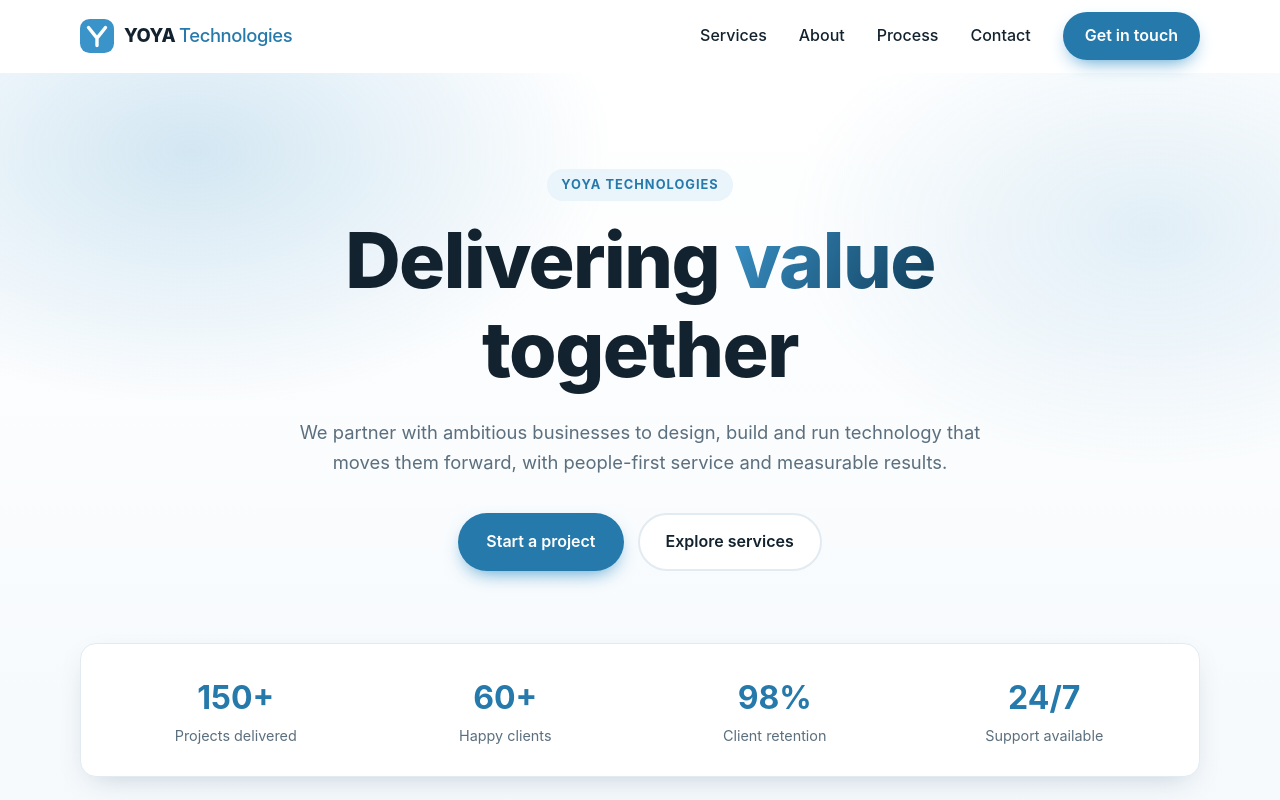
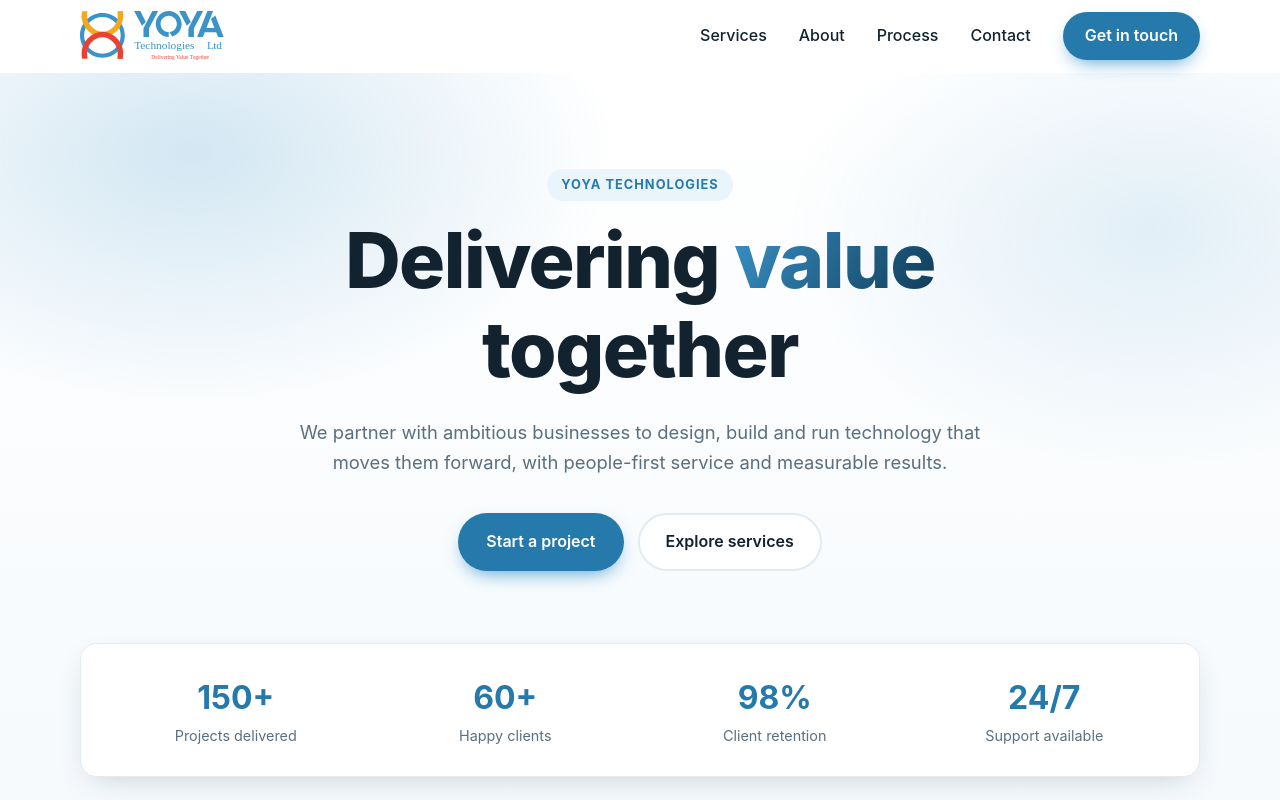
Before and after one commit to Reypak/yoya-web-preview, a React (Vite) app: page / in a window 1280 px wide. Shown: the top 800 px of the page. Built offline with nearby package versions, Linux system fonts and the light colour scheme.

Commit message:
Add brand logo and favicon
Use the official YOYA logo in the nav and footer and the brand mark as
the favicon, replacing the placeholder mark.

Co-Authored-By: Claude Opus 5.5 <noreply@anthropic.com>

```diff
--- a/src/App.css
+++ b/src/App.css
@@ -66,15 +66,11 @@
 }
 .logo {
   display: inline-flex;
-  align-items: center;
-  gap: 10px;
-  font-weight: 800;
-  font-size: 1.15rem;
-  letter-spacing: -0.02em;
 }
-.logo b {
-  font-weight: 500;
-  color: var(--primary-dark);
+.logo img {
+  display: block;
+  height: 50px;
+  width: auto;
 }
 .nav__links {
   display: flex;
@@ -397,8 +393,8 @@ h2 {
   justify-content: space-between;
   gap: 16px;
 }
-.footer .logo {
-  color: var(--ink);
+.footer .logo img {
+  height: 64px;
 }
 
 /* Responsive */
--- a/src/App.tsx
+++ b/src/App.tsx
@@ -1,4 +1,5 @@
 import { useEffect, useState, type FormEvent } from 'react'
+import logo from './assets/logo.svg'
 import './App.css'
 
 const NAV = [
@@ -65,14 +66,8 @@ function Icon({ d }: { d: string }) {
 
 function Logo() {
   return (
-    <a href="#top" className="logo" aria-label="YOYA Technologies home">
-      <svg viewBox="0 0 32 32" width="34" height="34" aria-hidden="true">
-        <rect width="32" height="32" rx="9" fill="#3a93c9" />
-        <path d="M8 8l8 10 8-10M16 18v7" fill="none" stroke="#fff" strokeWidth="3.2" strokeLinecap="round" strokeLinejoin="round" />
-      </svg>
-      <span>
-        YOYA <b>Technologies</b>
-      </span>
+    <a href="#top" className="logo">
+      <img src={logo} alt="YOYA Technologies" width="144" height="50" />
     </a>
   )
 }
@@ -277,7 +272,6 @@ function App() {
       <footer className="footer">
         <div className="container footer__inner">
           <Logo />
-          <p>Delivering value together.</p>
           <p>© {new Date().getFullYear()} YOYA Technologies. All rights reserved.</p>
         </div>
       </footer>
```
Also changed, not shown: public/favicon.svg, src/assets/logo.svg (added).
